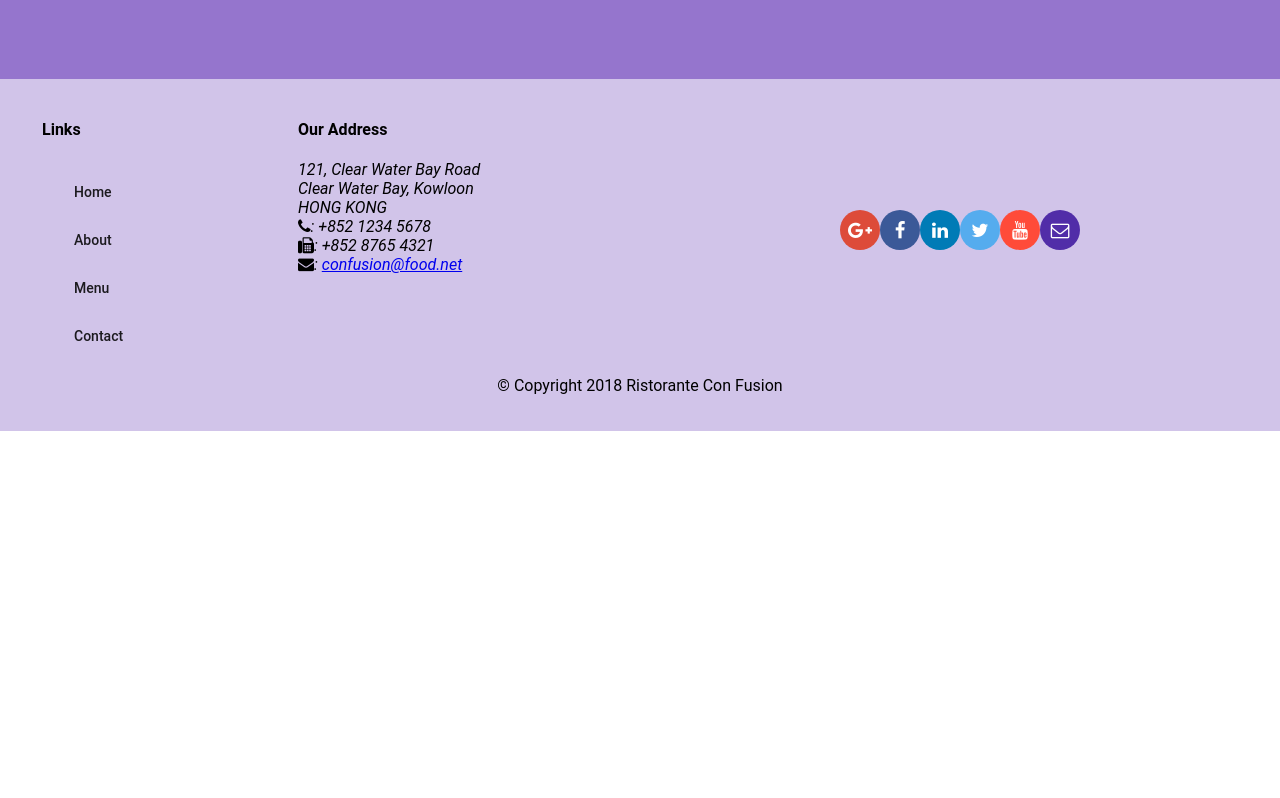
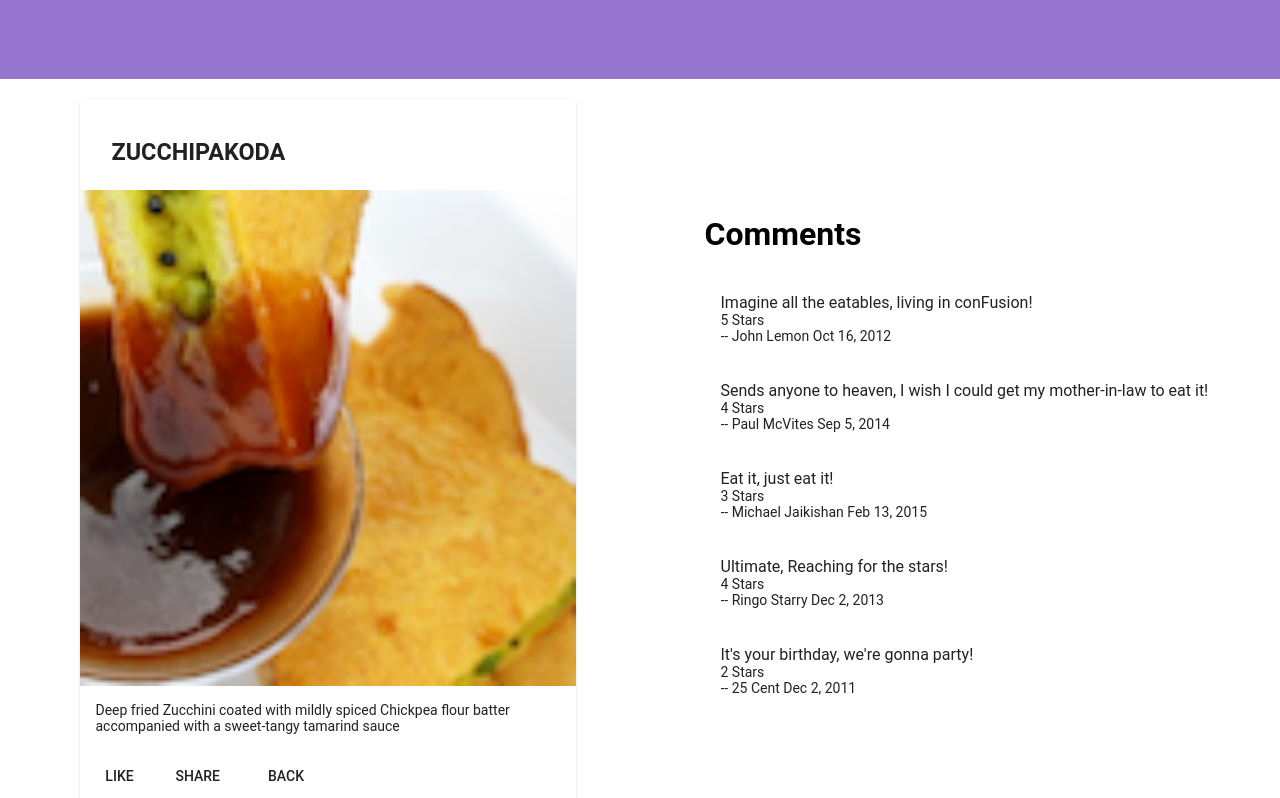
Before and after one commit to hemasenthilkumar/AngularCourse, an Angular app: page /dishdetail/1 in a window 1280 px wide. Before the commit this address led to /. Shown: the part 260-1058 px from the top of the page. Before the commit the page ends 800 px from the top, so only its background shows below. Built offline with nearby package versions, Linux system fonts and the light colour scheme.

Commit message:
Single page application route params

```diff
--- a/src/app/app-routing/routes.ts
+++ b/src/app/app-routing/routes.ts
@@ -10,5 +10,7 @@
   { path: 'home',  component: HomeComponent },
   { path: 'menu',     component: MenuComponent },
   {path:'contactus', component:ContactComponent},
+  { path: 'dishdetail/:id',     component: DishdetailComponent },
   { path: '', redirectTo: '/home', pathMatch: 'full' }
+
 ];
--- a/src/app/dishdetail/dishdetail.component.html
+++ b/src/app/dishdetail/dishdetail.component.html
@@ -20,6 +20,7 @@
         <mat-card-actions>
           <button mat-button>LIKE</button>
           <button mat-button>SHARE</button>
+          <button mat-button (click)="goBack()">BACK</button>
         </mat-card-actions>
       </mat-card>
    </div>
--- a/src/app/dishdetail/dishdetail.component.ts
+++ b/src/app/dishdetail/dishdetail.component.ts
@@ -1,16 +1,27 @@
-import { Component, OnInit , Input} from '@angular/core';
+import { Component, OnInit} from '@angular/core';
 import {Dish} from '../shared/dish';
+import {Params} from '@angular/router';
+import{Location} from '@angular/common';
+import {DishService} from '../service/dish.service';
+import { ActivatedRoute } from '@angular/router';
 @Component({
   selector: 'app-dishdetail',
   templateUrl: './dishdetail.component.html',
   styleUrls: ['./dishdetail.component.scss']
 })
 export class DishdetailComponent implements OnInit {
-  @Input()
-    dish = Dish;
-  constructor() { }
+
+    dish :Dish;
+  constructor(private dishService:DishService, private route:ActivatedRoute,private location: Location) { }
 
   ngOnInit() {
+    let id=this.route.snapshot.params['id'];
+    this.dish=this.dishService.getDish(id);
+  }
+
+  goBack():void
+  {
+    this.location.back();
   }
 
 }
--- a/src/app/footer/footer.component.html
+++ b/src/app/footer/footer.component.html
@@ -9,10 +9,10 @@
       <div fxFlex="40" fxFlexOffset="20px">
         <h4>Links</h4>
         <mat-list>
-          <mat-list-item><a mat-button>Home</a></mat-list-item>
+          <mat-list-item><a mat-button routerLink='/home'>Home</a></mat-list-item>
           <mat-list-item><a mat-button>About</a></mat-list-item>
-          <mat-list-item><a mat-button>Menu</a></mat-list-item>
-          <mat-list-item><a mat-button>Contact</a></mat-list-item>
+          <mat-list-item><a mat-button routerLink='/menu'>Menu</a></mat-list-item>
+          <mat-list-item><a mat-button routerLink='/contactus'>Contact</a></mat-list-item>
         </mat-list>
       </div>
       <div fxFlex="55">
--- a/src/app/menu/menu.component.html
+++ b/src/app/menu/menu.component.html
@@ -11,7 +11,7 @@
 
 <div fxFlex>
   <mat-grid-list cols="2" rowHeight="200px">
-  <mat-grid-tile *ngFor="let dish of dishes" (click)="onSelect(dish)">
+  <mat-grid-tile *ngFor="let dish of dishes" [routerLink]="['/dishdetail',dish.id]">
     <img height="200px" src={{dish.image}} alt={{dish.name}}>
     <mat-grid-tile-footer>
       <h3>{{dish.name | uppercase}}</h3>
@@ -20,7 +20,6 @@
 </mat-grid-list>
 </div>
 
-<app-dishdetail [dish]="selectedDish"></app-dishdetail>
 
 
 </div>
```
